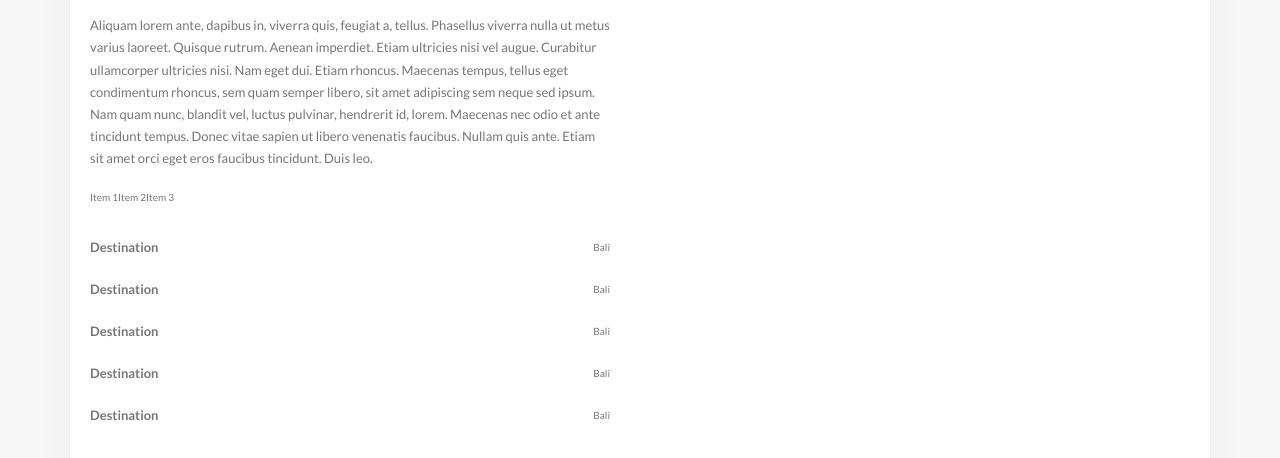
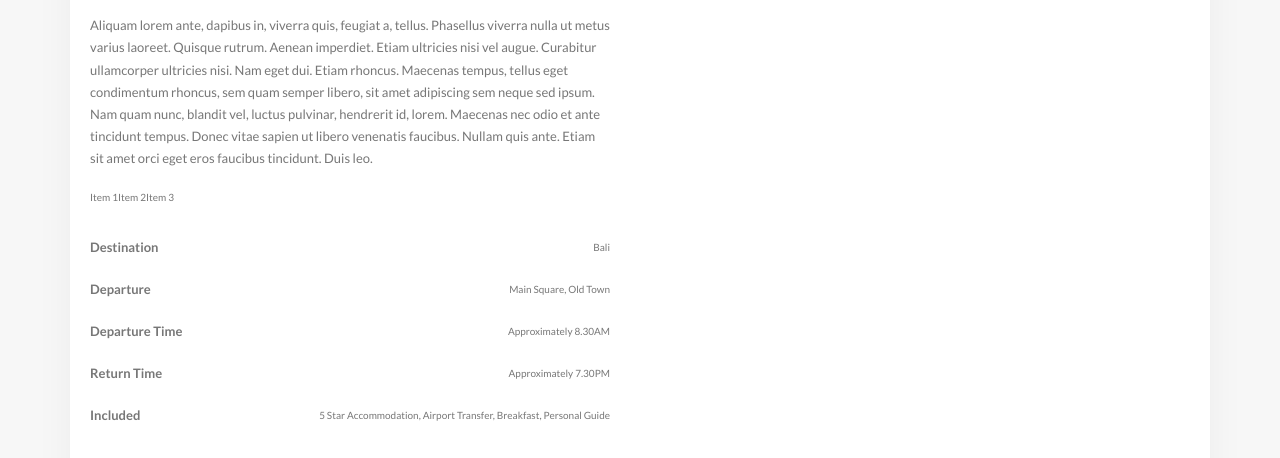
Before and after one commit to nejcgorsic/Natours, a website: page tour.html in a window 1280 px wide. Shown: the part 474-932 px from the top of the page. Drawn offline with Linux system fonts and the light colour scheme.

Commit message:
Added tour left col HTML with formatting CSS

```diff
--- a/sass/components/_tour-data.scss
+++ b/sass/components/_tour-data.scss
@@ -65,4 +65,6 @@
         font-size: 1.3rem;
     }
 
+    &__value {}
+
 }
--- a/tour.html
+++ b/tour.html
@@ -107,34 +107,34 @@
                             </li>
                             <li class="clearfix">
                                 <h6 class="clearfix__title">
-                                    Destination
+                                    Departure
                                 </h6>
                                 <div class="clearfix__value">
-                                    Bali
+                                    Main Square, Old Town
                                 </div>
                             </li>
                             <li class="clearfix">
                                 <h6 class="clearfix__title">
-                                    Destination
+                                    Departure Time
                                 </h6>
                                 <div class="clearfix__value">
-                                    Bali
+                                    Approximately 8.30AM
                                 </div>
                             </li>
                             <li class="clearfix">
                                 <h6 class="clearfix__title">
-                                    Destination
+                                    Return Time
                                 </h6>
                                 <div class="clearfix__value">
-                                    Bali
+                                    Approximately 7.30PM
                                 </div>
                             </li>
                             <li class="clearfix">
                                 <h6 class="clearfix__title">
-                                    Destination
+                                    Included
                                 </h6>
                                 <div class="clearfix__value">
-                                    Bali
+                                    5 Star Accommodation, Airport Transfer, Breakfast, Personal Guide
                                 </div>
                             </li>
                         </ul>
```
